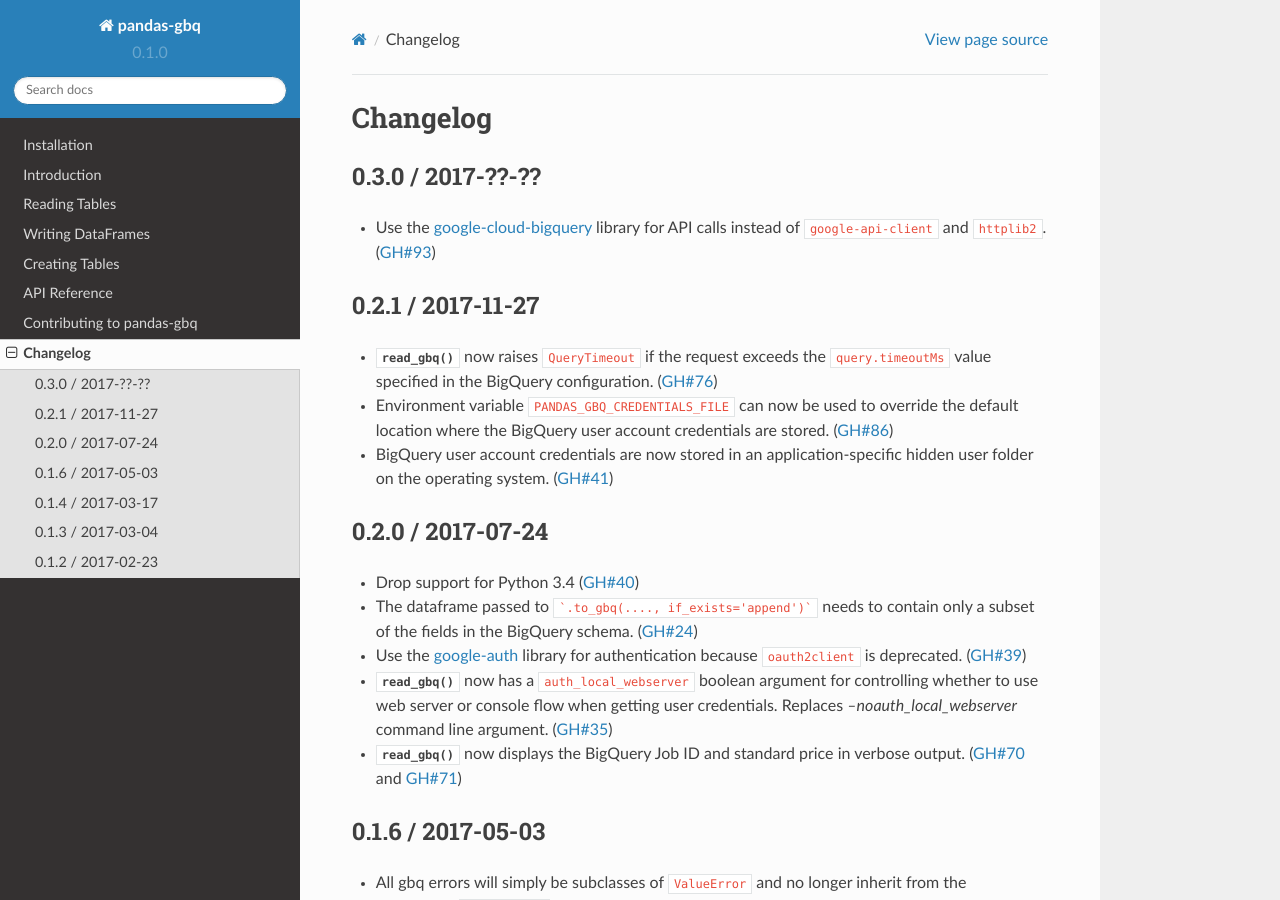
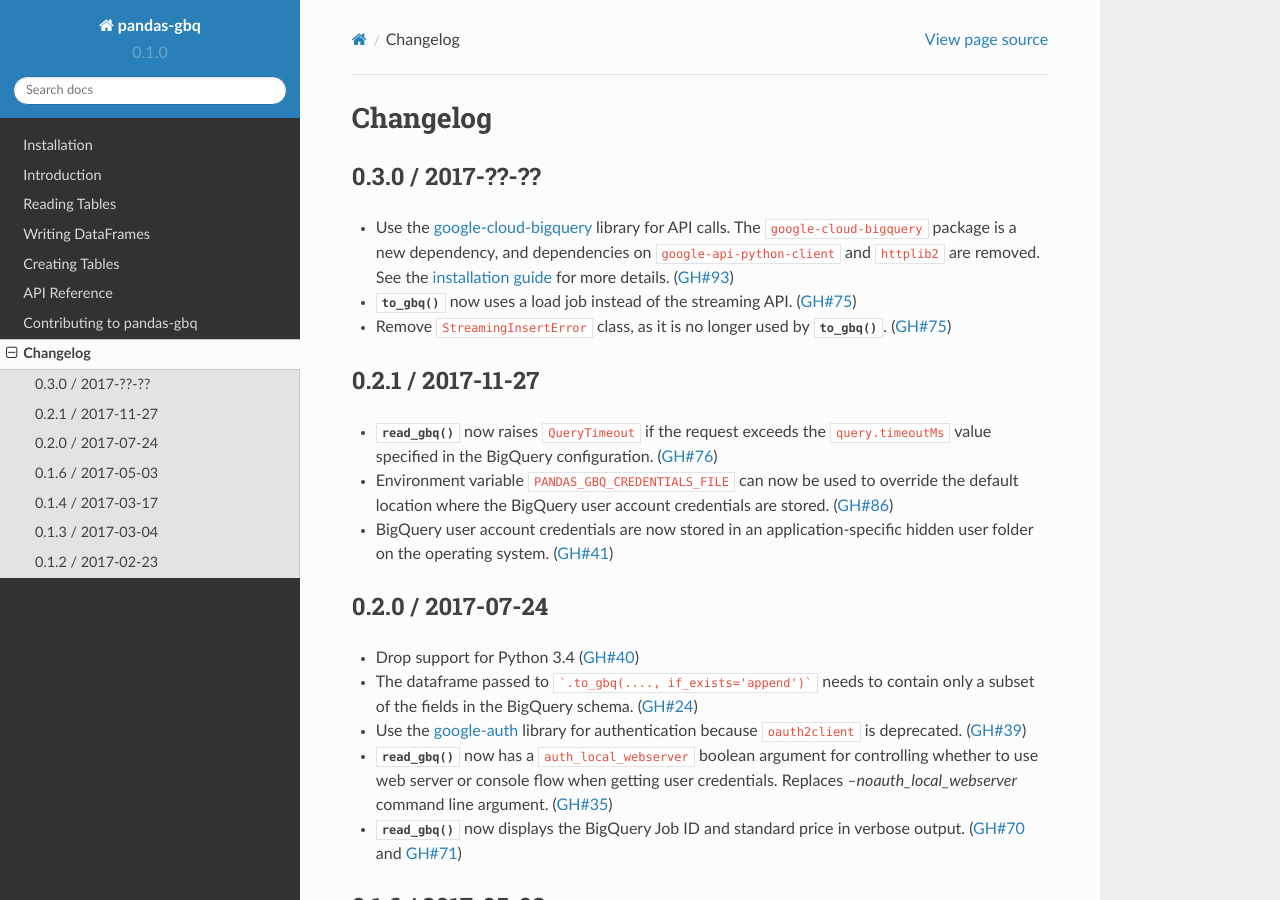
Before and after one commit to googleapis/python-bigquery-pandas, a Sphinx documentation site: the page built from docs/source/changelog.rst, in a window 1280 px wide and 900 px high. Built offline with Sphinx 7.4.7 and the Read the Docs theme 2.0.0, drawn with Linux system fonts in a browser that asks for light colours.

Commit message:
Add deps and StreamingInsertError to changelog.

```diff
--- a/docs/source/changelog.rst
+++ b/docs/source/changelog.rst
@@ -4,7 +4,9 @@
 0.3.0 / 2017-??-??
 ------------------
 
-- Use the `google-cloud-bigquery <https://googlecloudplatform.github.io/google-cloud-python/latest/bigquery/usage.html>`__ library for API calls instead of ``google-api-client`` and ``httplib2``. (:issue:`93`)
+- Use the `google-cloud-bigquery <https://googlecloudplatform.github.io/google-cloud-python/latest/bigquery/usage.html>`__ library for API calls. The ``google-cloud-bigquery`` package is a new dependency, and dependencies on ``google-api-python-client`` and ``httplib2`` are removed. See the `installation guide <https://pandas-gbq.readthedocs.io/en/latest/install.html#dependencies>`__ for more details.  (:issue:`93`)
+- :func:`to_gbq` now uses a load job instead of the streaming API. (:issue:`75`)
+- Remove ``StreamingInsertError`` class, as it is no longer used by :func:`to_gbq`. (:issue:`75`)
 
 0.2.1 / 2017-11-27
 ------------------
```
